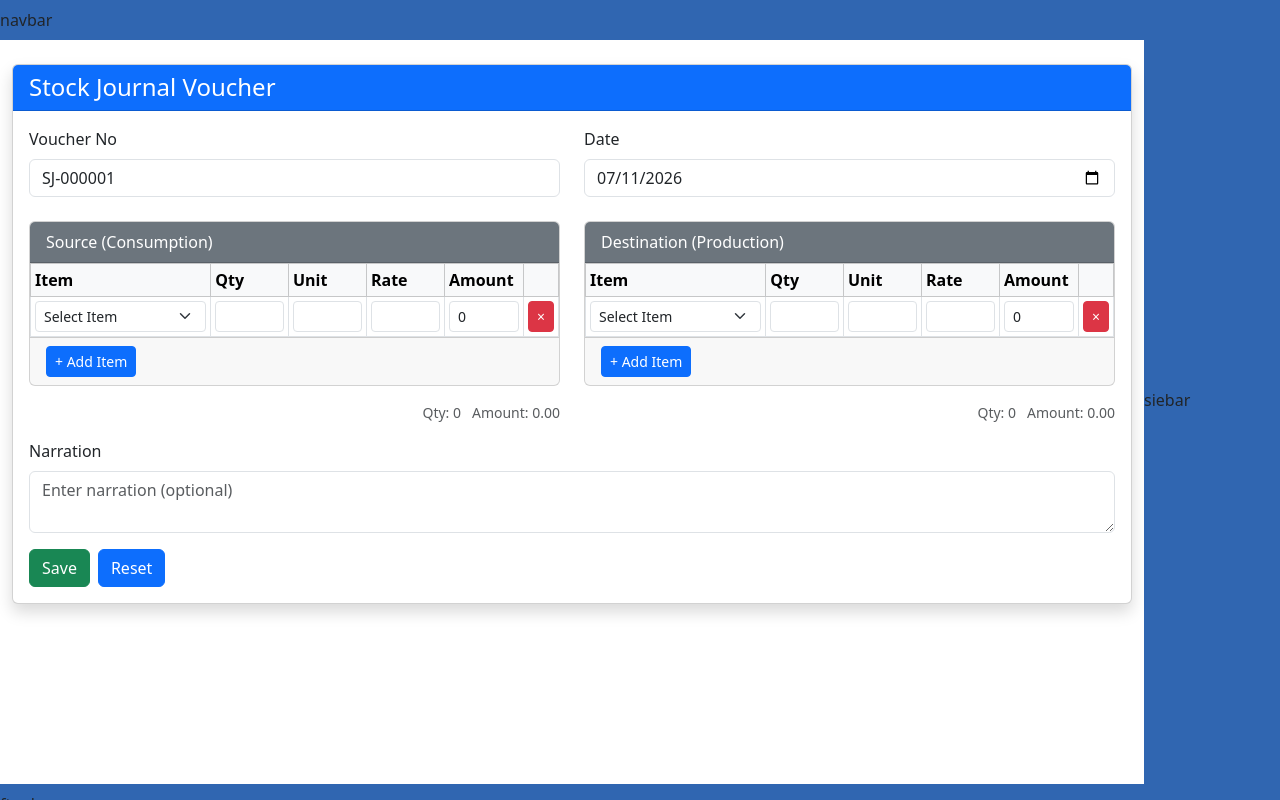
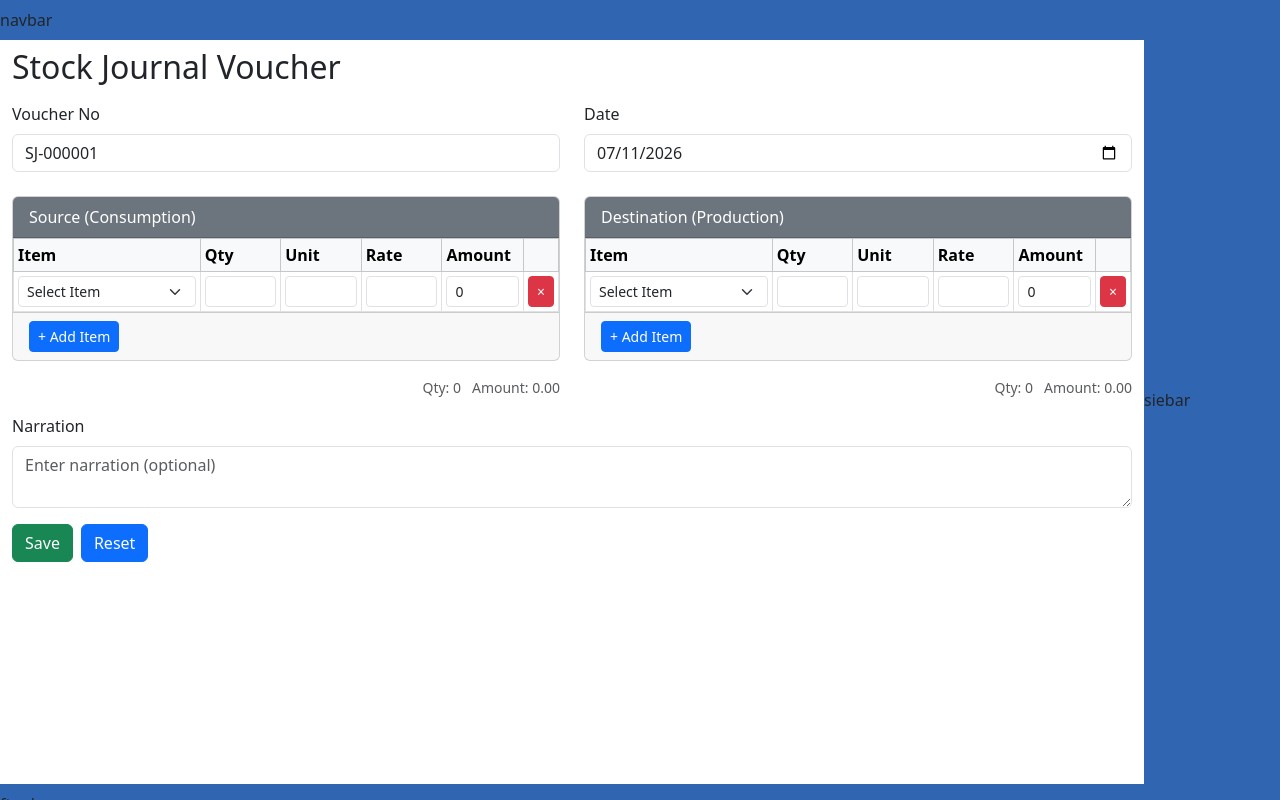
Before and after one commit to riissshu/ERP, a React (Vite) app in the folder Frontend/: page /crm in a window 1280 px wide. Built offline with nearby package versions, Linux system fonts and the light colour scheme.

Commit message:
ui corrected

```diff
--- a/Frontend/src/forms/StockTransferSheet.jsx
+++ b/Frontend/src/forms/StockTransferSheet.jsx
@@ -218,11 +218,9 @@ export default function StockJournalVoucher() {
   };
 
   return (
-    <div className="container-fluid py-4">
-      <div className="card shadow">
-        <div className="card-header bg-primary text-white">
-          <h4 className="mb-0">Stock Journal Voucher</h4>
-        </div>
+    <div className="container">
+
+          <h2 className="pb-2 pt-2">Stock Journal Voucher</h2>
 
         <div className="card-body">
           {/* Header */}
@@ -295,7 +293,6 @@ export default function StockJournalVoucher() {
             </button>
           </div>
         </div>
-      </div>
     </div>
   );
 }
```
